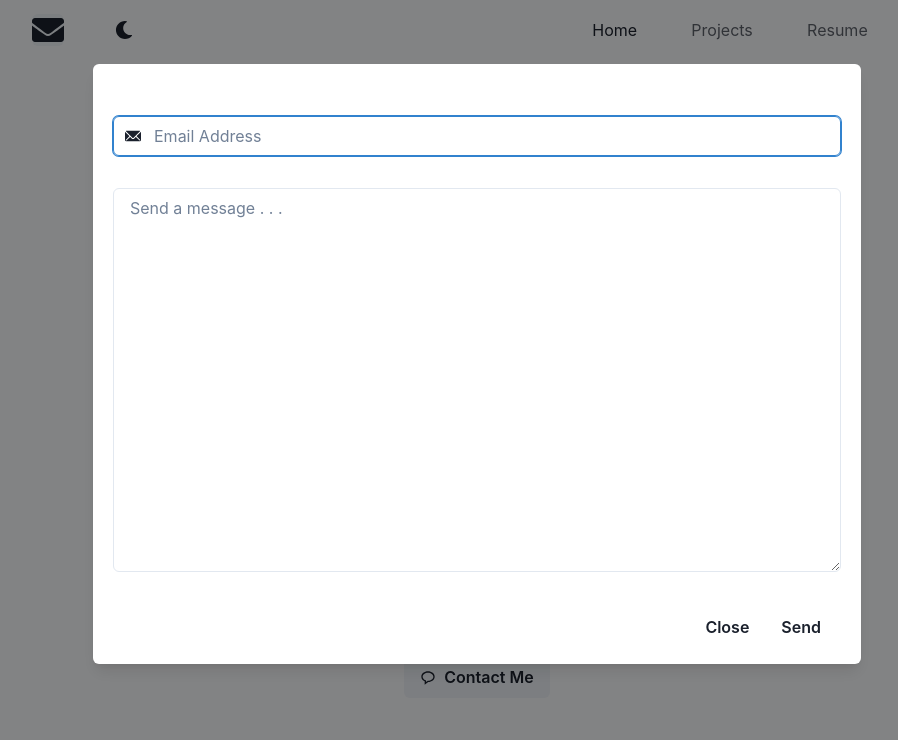
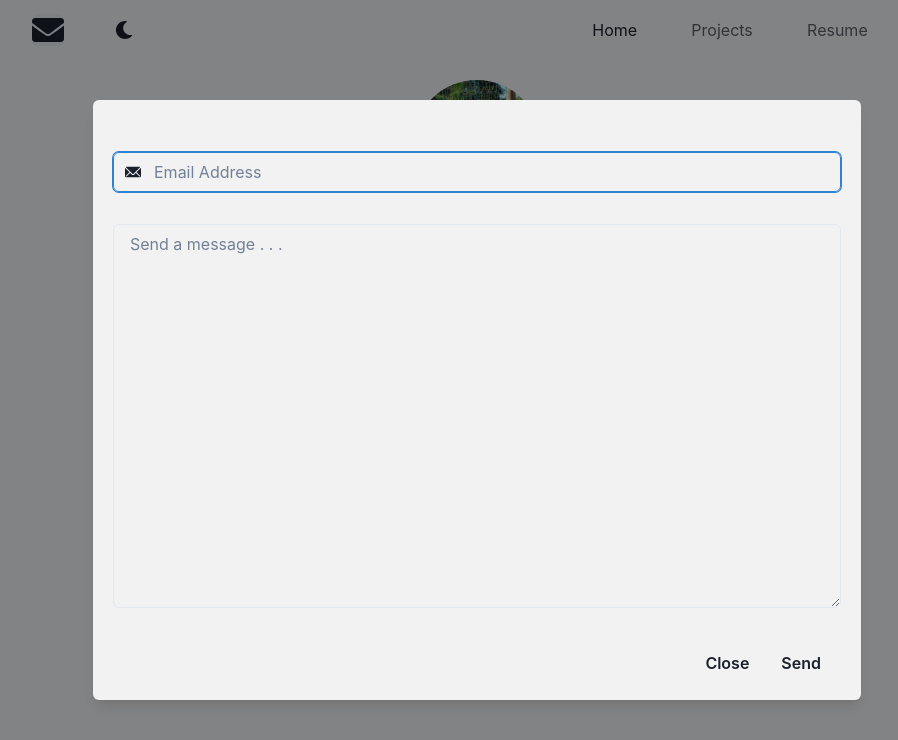
Before and after one commit to ananth243/ananth243.github.io, a React (Vite) app: page / in a window 1280 px wide. Both pictures are taken after a click on the button "Contact Me". Shown: the top 740 px of the page, without its empty margins (163-1061 px from the left). Built offline with nearby package versions, Linux system fonts and the light colour scheme.

Commit message:
Added error handling

```diff
--- a/src/Profile.jsx
+++ b/src/Profile.jsx
@@ -17,21 +17,30 @@ import {
   Textarea,
   InputLeftElement,
   InputGroup,
+  useToast,
+  FormControl,
+  FormErrorMessage,
 } from "@chakra-ui/react";
+import { isEmail } from "validator";
+import { motion } from "framer-motion";
 import photo from "./assets/img/photo.jpg";
 import { FaLinkedin } from "react-icons/fa";
 import { BiMessageRounded } from "react-icons/bi";
-import { motion } from "framer-motion";
 import { EmailIcon } from "@chakra-ui/icons";
 
 function Profile() {
   const { isOpen, onOpen, onClose } = useDisclosure();
-  const [errors, setErrors] = useState({ email: false });
+  const [errors, setErrors] = useState({ email: false, message: false });
   const [email, setEmail] = useState("");
   const [message, setMessage] = useState("");
+  const toast = useToast();
 
   async function formSubmit() {
     try {
+      if (isEmail(email)) {
+        if (message.length === 0) setErrors({ email: false, message: true });
+        else {
+          setErrors({ email: false, message: false });
           let data = new FormData();
           data.append("email", email);
           data.append("message", message);
@@ -52,37 +61,62 @@ function Profile() {
             position: "top",
             isClosable: true,
           });
+        }
+      } else if (message.length === 0)
+        setErrors({ email: true, message: true });
+      else setErrors({ email: true, message: false });
     } catch (error) {
       console.error(error);
     }
   }
   return (
     <Box>
-      <Modal isOpen={isOpen} onClose={onClose} size="3xl">
+      <Modal isOpen={isOpen} onClose={onClose} size="3xl" isCentered>
         <ModalOverlay />
         <ModalContent>
           <ModalBody padding="5">
+            <FormControl isInvalid={errors.email}>
               <InputGroup marginTop="8">
-              <InputLeftElement pointerEvents="none" children={<EmailIcon />} />
+                <InputLeftElement
+                  pointerEvents="none"
+                  children={<EmailIcon />}
+                />
                 <Input
                   type="email"
                   placeholder="Email Address"
-                errorBorderColor="crimson"
                   value={email}
                   onChange={(e) => setEmail(e.target.value)}
                   isInvalid={errors.email}
                 />
               </InputGroup>
+              {errors.email && (
+                <FormErrorMessage>Email is required</FormErrorMessage>
+              )}
+            </FormControl>
+            <FormControl isInvalid={errors.message}>
               <Textarea
                 placeholder="Send a message . . ."
                 marginTop="8"
                 value={message}
+                errorBorderColor="crimson"
                 onChange={(e) => setMessage(e.target.value)}
                 height="sm"
               />
+              {errors.message && (
+                <FormErrorMessage>Don't have anything to say?</FormErrorMessage>
+              )}
+            </FormControl>
           </ModalBody>
           <ModalFooter>
-            <Button variant="ghost" onClick={onClose}>
+            <Button
+              variant="ghost"
+              onClick={() => {
+                setEmail("");
+                setMessage("");
+                setErrors({ email: false, message: false });
+                onClose();
+              }}
+            >
               Close
             </Button>
             <Button variant="ghost" onClick={formSubmit}>
--- a/src/config/CustomChakraProvider.jsx
+++ b/src/config/CustomChakraProvider.jsx
@@ -1,5 +1,5 @@
 import { ChakraProvider, extendTheme } from "@chakra-ui/react";
-import {colors} from '../config/colors'
+import { colors } from "../config/colors";
 
 const styles = {
   global: (props) => ({
@@ -11,12 +11,25 @@ const styles = {
   }),
 };
 
+const components = {
+  Modal: {
+    baseStyle: (props) => ({
+      dialog: {
+        bg: props.colorMode === "dark" ? "dark.200" : "light.200",
+      },
+    }),
+  },
+};
+
+const config = {
+  disableTransitionOnChange: false,
+};
+
 const theme = extendTheme({
   colors,
   styles,
-  config: {
-    disableTransitionOnChange: false,
-  },
+  config,
+  components
 });
 
 export default function CustomChakraProvider({ children }) {
```
Lines whose indentation alone changed are shown as unchanged.
